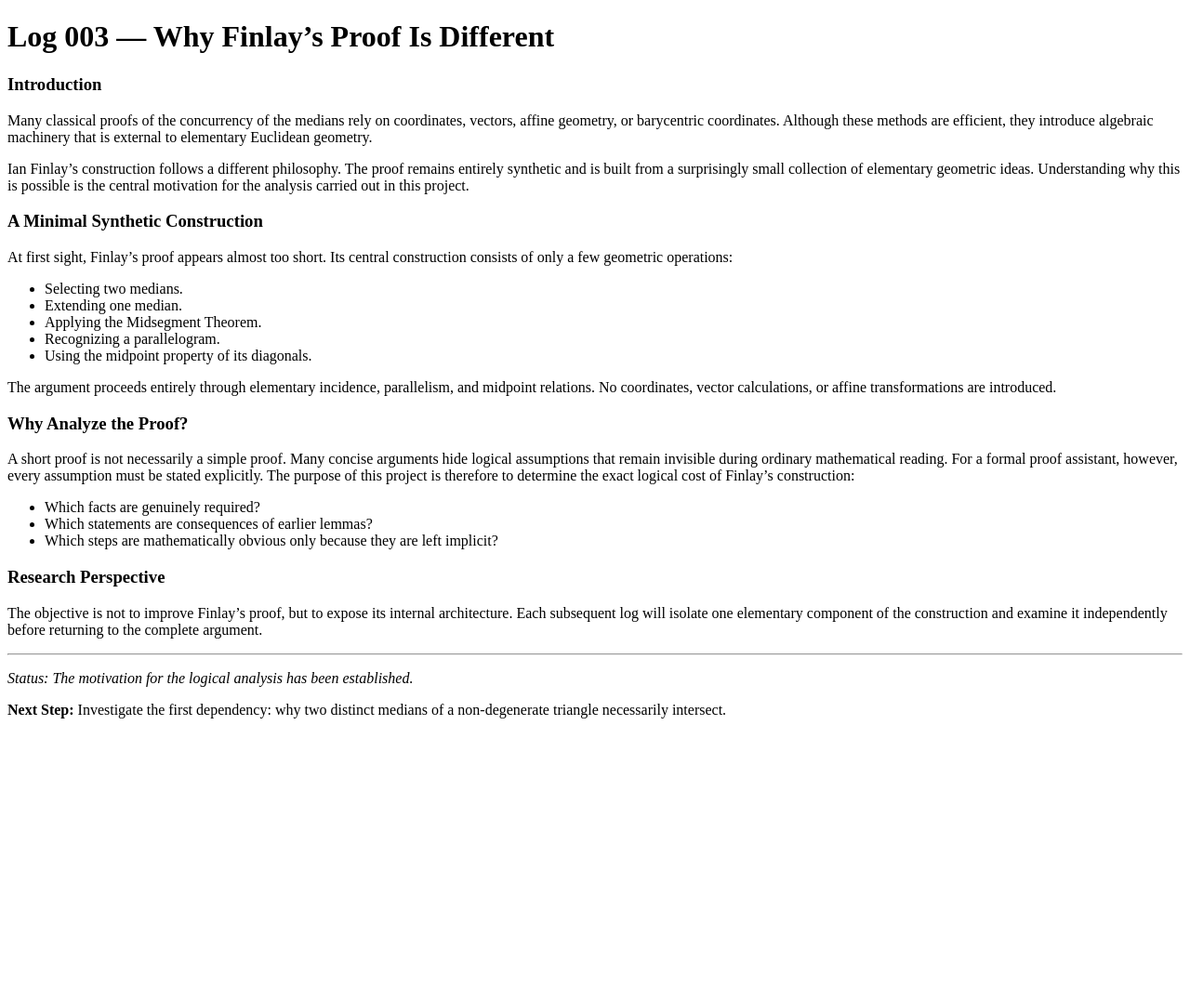
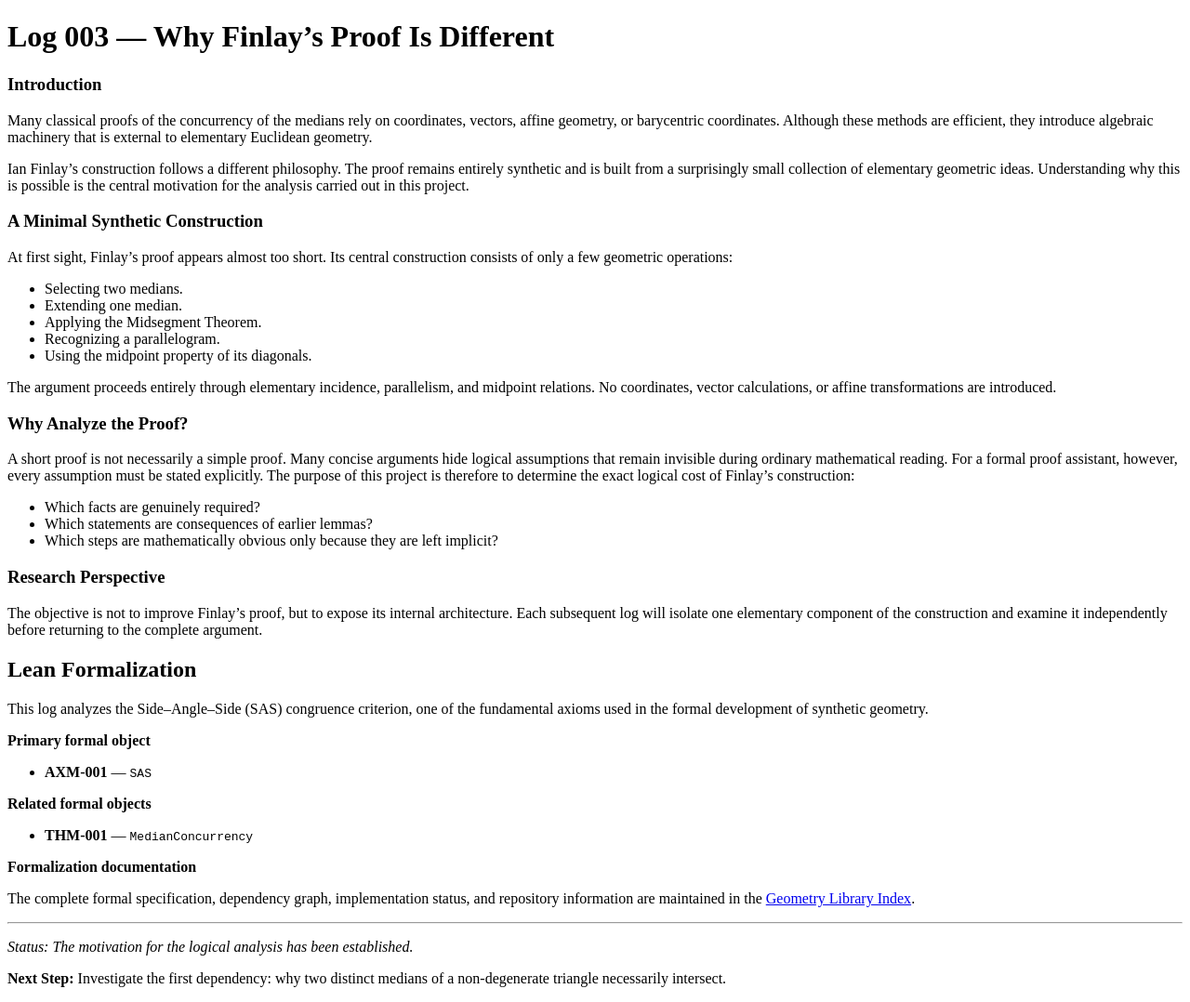
Before and after one commit to cgjteam/cgjteam.github.io, a Jekyll site: the page built from log-003.md, in a window 1280 px wide. Shown: the whole page at 93% size. Built offline with Jekyll 4.4.1, drawn with Linux system fonts in a browser that asks for light colours; our own code applies the rules of GitHub Pages for plain Markdown files; before the commit the page ends 900 px from its top, so only the background shows below that.

Commit message:
Update log-003.md

```diff
--- a/log-003.md
+++ b/log-003.md
@@ -32,6 +32,22 @@
 ### Research Perspective
 The objective is not to improve Finlay's proof, but to expose its internal architecture. Each subsequent log will isolate one elementary component of the construction and examine it independently before returning to the complete argument.
 
+## Lean Formalization
+
+This log analyzes the Side–Angle–Side (SAS) congruence criterion, one of the fundamental axioms used in the formal development of synthetic geometry.
+
+**Primary formal object**
+
+- **AXM-001** — `SAS`
+
+**Related formal objects**
+
+- **THM-001** — `MedianConcurrency`
+
+**Formalization documentation**
+
+The complete formal specification, dependency graph, implementation status, and repository information are maintained in the [Geometry Library Index](./Geometry.md).
+
 ---
 *Status: The motivation for the logical analysis has been established.*
 
```
